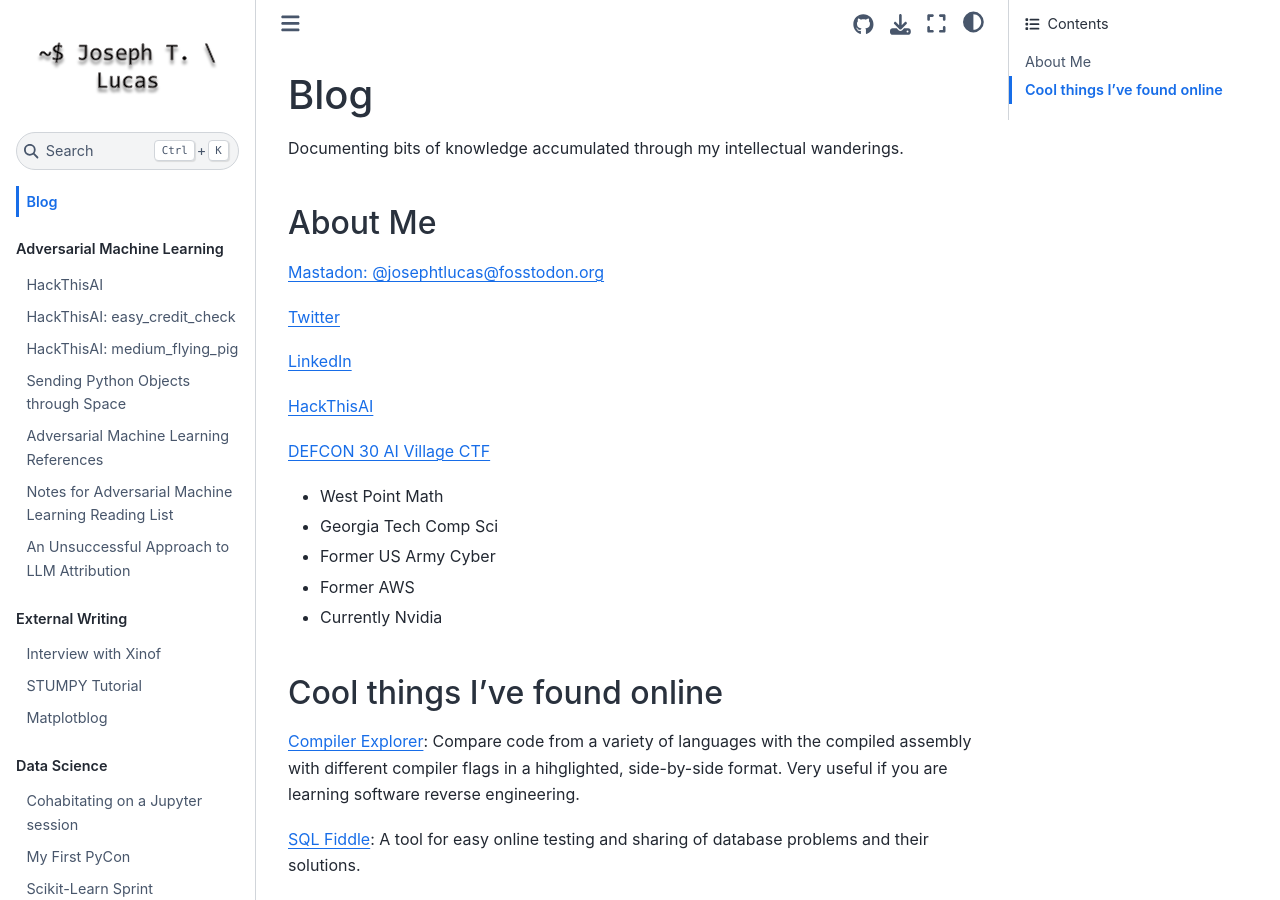
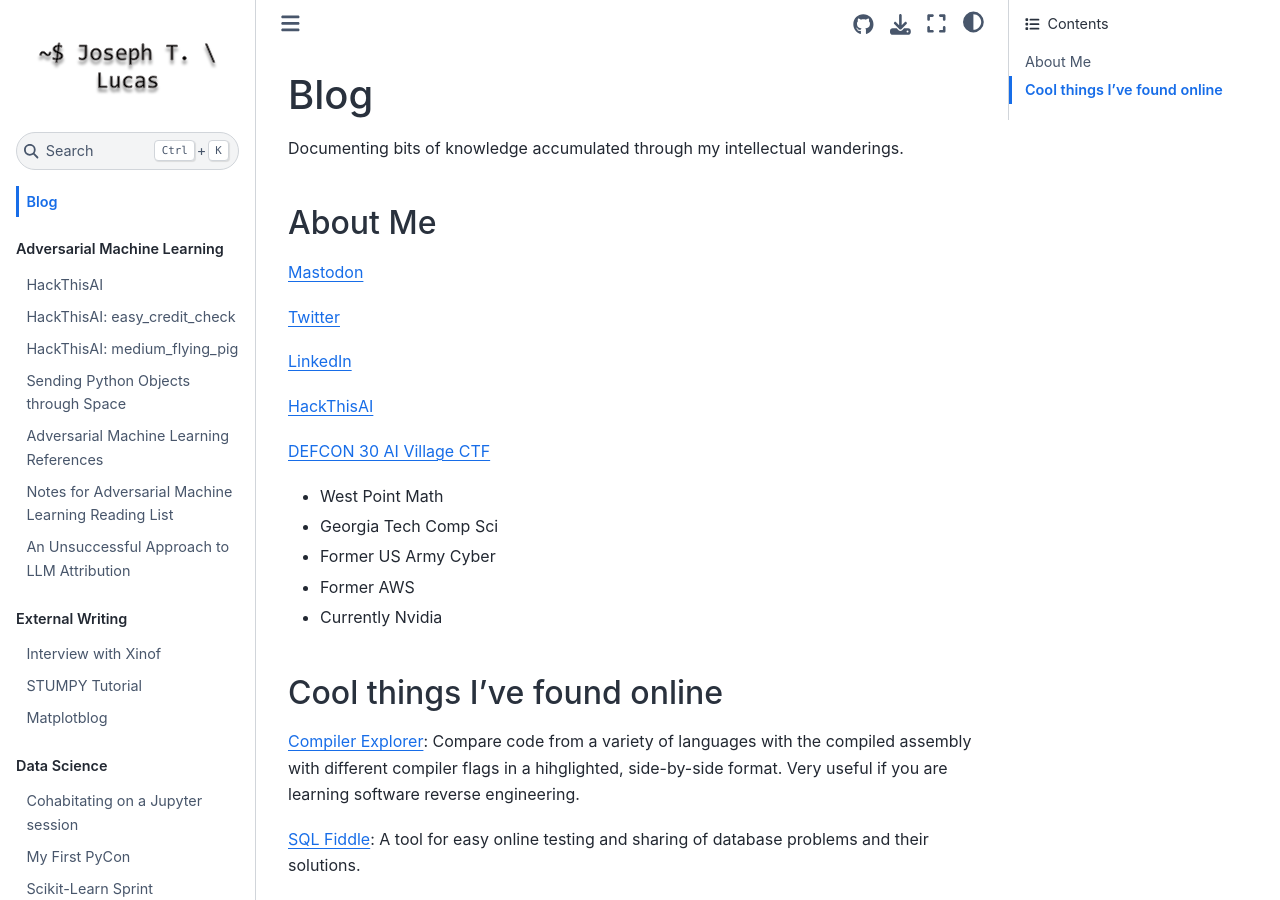
Before and after one commit to JosephTLucas/blog, a Jupyter Book: the page built from intro.md, in a window 1280 px wide and 900 px high. Built offline with Jupyter Book 1.0.4 settings and Sphinx 7.4.7 and the Sphinx Book theme 1.1.4, drawn with Linux system fonts in a browser that asks for light colours.

Commit message:
add fosstodon verification

```diff
--- a/intro.md
+++ b/intro.md
@@ -4,7 +4,7 @@
 
 ## About Me
 
-[Mastadon: @josephtlucas@fosstodon.org](https://fosstodon.org/@josephtlucas)
+<a rel="me" href="https://fosstodon.org/@josephtlucas">Mastodon</a>
 
 [Twitter](https://twitter.com/josephtlucas)
 
```
